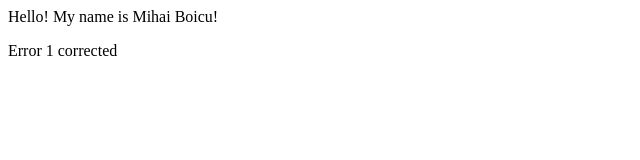
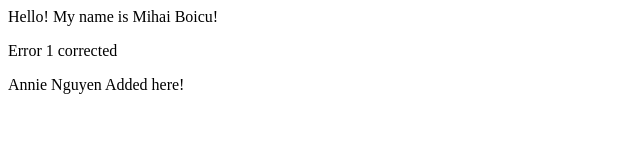
Before and after one commit to thenowherenlboy/web1-1-draft, a plain HTML site: page index.html in a window 1280 px wide. Shown: the whole page, without its empty margins (0-640 px from the left). Drawn offline with Linux system fonts and the light colour scheme.

Commit message:
Annie Add

```diff
--- a/index.html
+++ b/index.html
@@ -5,5 +5,7 @@
 
 <p> Error 1 corrected </p>
 
+<p> Annie Nguyen Added here! </p>
+
 </body>
 </html>
```
